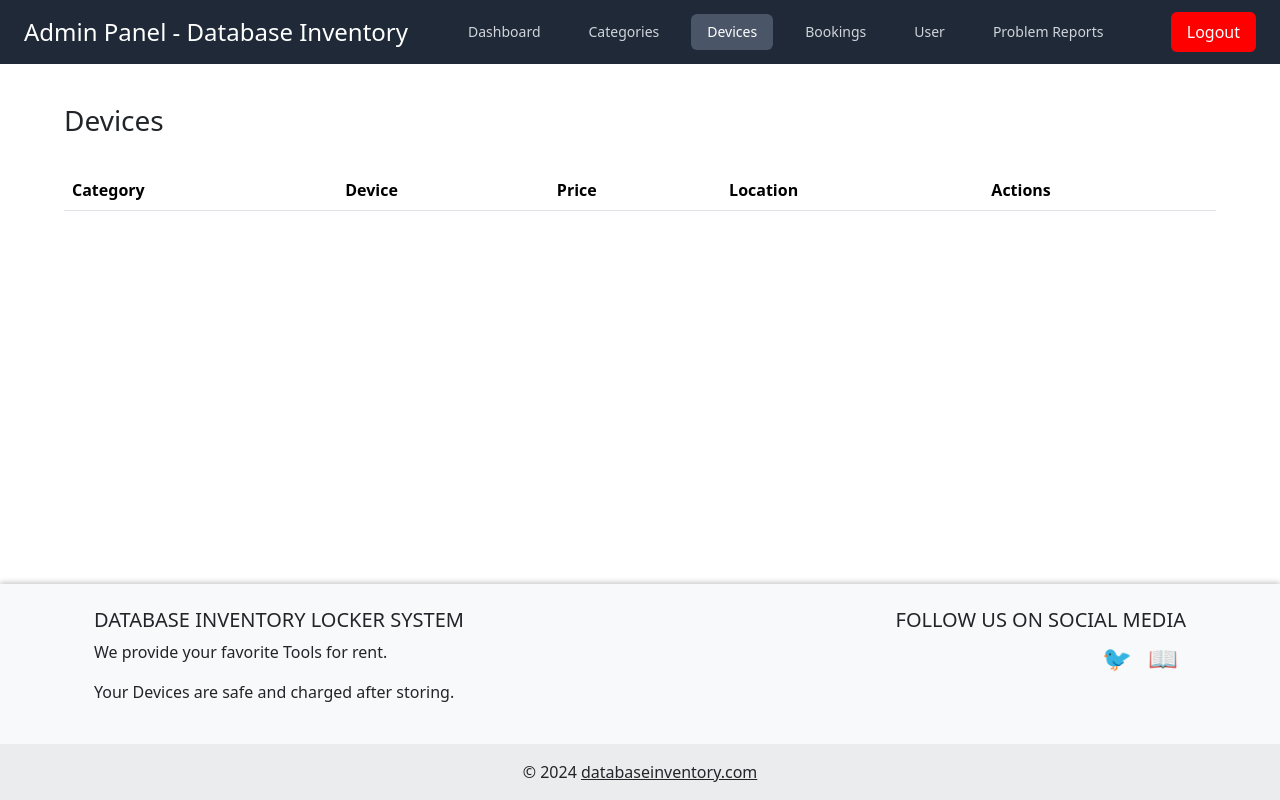
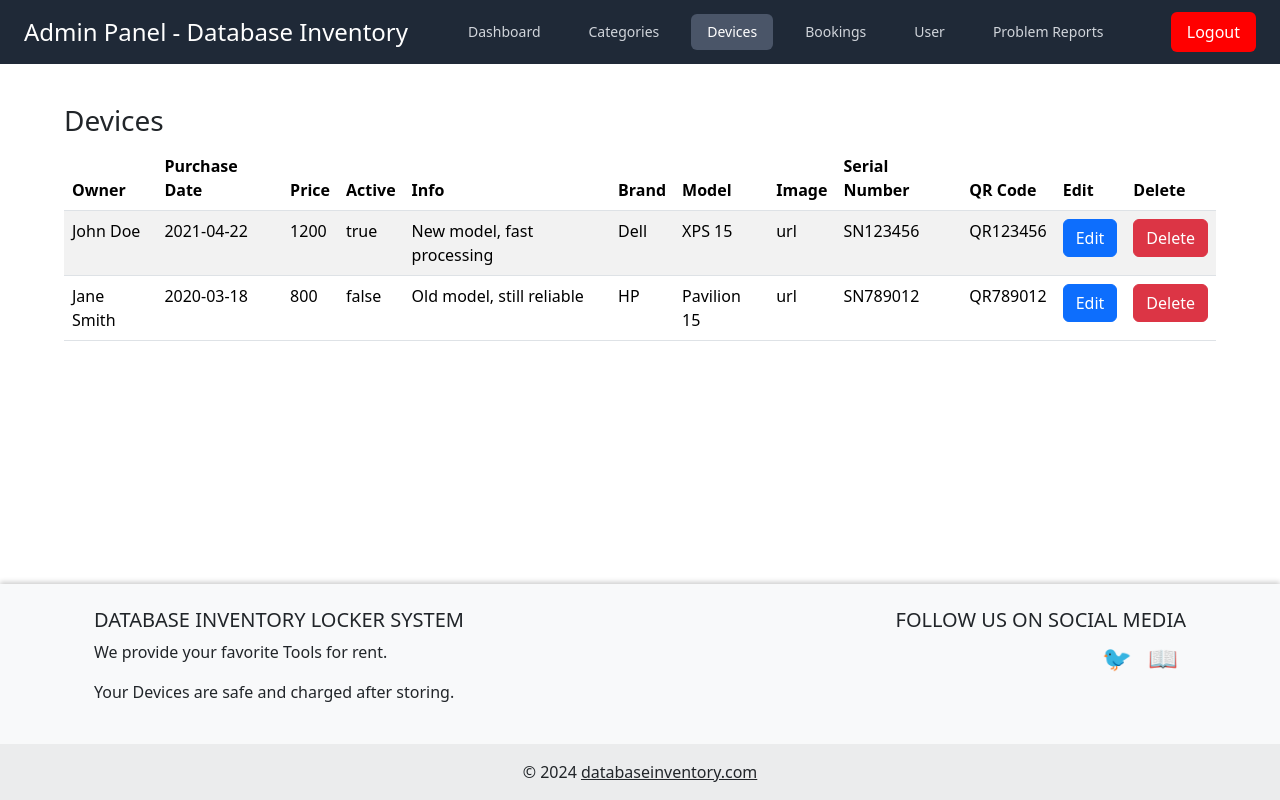
Before and after one commit to kekkeller/inventory_database_frontend, a Vue app: page /devices in a window 1280 px wide. Built offline with nearby package versions, Linux system fonts and the light colour scheme; no server answers; sample sign-in values are in the browser's storage.

Commit message:
adding device screens

```diff
--- a/src/views/Categories.vue
+++ b/src/views/Categories.vue
@@ -6,7 +6,7 @@
         <b-button variant="primary" @click="editCategory(data.item)">Edit</b-button>
       </template>
       <template #cell(delete)="data">
-        <b-button variant="danger" @click="deleteCategory(data.item.id)">Delete</b-button>
+        <b-button variant="danger" @click="confirmDelete(data.item.id)">Delete</b-button>
       </template>
     </b-table>
 
@@ -14,9 +14,20 @@
     <b-modal id="edit-modal" v-model="isEditModalVisible" title="Edit Category" @ok="saveCategory">
       <b-form-input v-if="editableCategory" v-model="editableCategory.name" placeholder="Enter category name"></b-form-input>
     </b-modal>
+
+    <!-- Confirmation Modal for deleting categories -->
+    <b-modal id="delete-modal"
+             v-model="isDeleteModalVisible"
+             title="Confirm Delete"
+             @ok="deleteCategory"
+             ok-title="Yes"
+             ok-variant="danger">
+      Are you sure you want to delete this category?
+    </b-modal>
   </div>
   <footer_component></footer_component>
 </template>
+
 
 <script lang="ts">
 import { defineComponent, ref } from 'vue';
@@ -36,8 +47,6 @@ export default defineComponent({
       { id: 3, name: "Clothing" }
     ]);
 
-
-
     const fields = [
       { key: 'id', label: 'ID' },
       { key: 'name', label: 'Name' },
@@ -46,25 +55,25 @@ export default defineComponent({
     ];
 
     const isEditModalVisible = ref(false);
-    const editableCategory = ref<Category | null>(null); // Initialize to null and set only on edit
+    const isDeleteModalVisible = ref(false);
+    const editableCategory = ref<Category | null>(null);
+    const deletingCategoryId = ref<number | null>(null);
 
     const editCategory = (category: Category) => {
-      editableCategory.value = { ...category }; // Clone the object to avoid direct mutation
+      editableCategory.value = { ...category };
       isEditModalVisible.value = true;
     };
 
-    const saveCategory = () => {
-      if (editableCategory.value) {
-        // Update the category in the array
-        const index = categories.value.findIndex(c => c.id === editableCategory.value.id);
-        categories.value[index].name = editableCategory.value.name;
-        isEditModalVisible.value = false;
-      }
+    const confirmDelete = (id: number) => {
+      deletingCategoryId.value = id;
+      isDeleteModalVisible.value = true;
     };
 
-    const deleteCategory = (id: number) => {
-      // Filter out the category by ID to delete
-      categories.value = categories.value.filter(c => c.id !== id);
+    const deleteCategory = () => {
+      if (deletingCategoryId.value !== null) {
+        categories.value = categories.value.filter(c => c.id !== deletingCategoryId.value);
+        isDeleteModalVisible.value = false;
+      }
     };
 
     return {
@@ -72,9 +81,11 @@ export default defineComponent({
       fields,
       editCategory,
       deleteCategory,
+      confirmDelete,
       isEditModalVisible,
+      isDeleteModalVisible,
       editableCategory,
-      saveCategory
+      deletingCategoryId
     }
   },
 })
--- a/src/views/Devices.vue
+++ b/src/views/Devices.vue
@@ -1,81 +1,141 @@
 <template>
   <div class="mx-auto my-10" style="width: 90%;">
     <h3 class="text-left">Devices</h3>
-    <h1 class="text-2xl mb-8"></h1>
-    <b-table striped hover :items="bookings" :fields="fields" class="w-full">
-      <template #cell(actions)="{ item }">
-        <b-button variant="secondary" @click="showDetails(item)">Edit Device</b-button>
+    <b-table striped hover :items="devices" :fields="fields" class="w-full">
+      <template #cell(edit)="data">
+        <b-button variant="primary" @click="editDevice(data.item)">Edit</b-button>
+      </template>
+      <template #cell(delete)="data">
+        <b-button variant="danger" @click="confirmDelete(data.item.id)">Delete</b-button>
       </template>
     </b-table>
 
-    <b-modal id="details-modal" v-model="isModalVisible" title="Booking Details" ok-only ok-title="Close">
-      <template v-if="selectedItem">
-        <p><b>Category:</b> {{ selectedItem.Category }}</p>
-        <p><b>Device:</b> {{ selectedItem.Device }}</p>
-        <p><b>Price:</b> {{ selectedItem.Price }}</p>
-        <p><b>Location:</b> {{ selectedItem.Location }}</p>
-      </template>
+    <!-- Modal for editing device details -->
+    <b-modal id="edit-modal" v-model="isEditModalVisible" title="Edit Device" @ok="saveDevice">
+      <b-form-input v-model="editableDevice.owner" placeholder="Owner"></b-form-input>
+      <b-form-input v-model="editableDevice.purchaseDate" placeholder="Purchase Date" type="date"></b-form-input>
+      <b-form-input v-model="editableDevice.price" placeholder="Price"></b-form-input>
+      <b-form-checkbox v-model="editableDevice.active">Active</b-form-checkbox>
+      <b-form-textarea v-model="editableDevice.info" placeholder="Info"></b-form-textarea>
+      <b-form-input v-model="editableDevice.brand" placeholder="Brand"></b-form-input>
+      <b-form-input v-model="editableDevice.model" placeholder="Model"></b-form-input>
+      <b-form-input v-model="editableDevice.image" placeholder="Image URL"></b-form-input>
+      <b-form-input v-model="editableDevice.serialNumber" placeholder="Serial Number"></b-form-input>
+      <b-form-input v-model="editableDevice.qrCode" placeholder="QR Code"></b-form-input>
+    </b-modal>
+
+    <!-- Confirmation Modal for deleting devices -->
+    <b-modal id="delete-modal"
+             v-model="isDeleteModalVisible"
+             title="Confirm Delete"
+             @ok="deleteDevice"
+             ok-title="Yes"
+             ok-variant="danger">
+      Are you sure you want to delete this device?
     </b-modal>
   </div>
   <footer_component></footer_component>
 </template>
 
+
 <script lang="ts">
-import { defineComponent, onMounted, ref } from 'vue'
-import axios from 'axios';
+import { defineComponent, ref } from 'vue';
 import Footer_component from "@/components/footer_component.vue";
 
-interface Booking {
+interface Device {
   id: number;
-  Category: string;
-  Device: string;
-  Price: string;
-  Location: string;
+  owner: string;
+  purchaseDate: string;
+  price: string;
+  active: boolean;
+  info: string;
+  brand: string;
+  model: string;
+  image: string;
+  serialNumber: string;
+  qrCode: string;
 }
 
 export default defineComponent({
-  components: {Footer_component},
+  components: { Footer_component },
   setup() {
-    const bookings = ref<Booking[]>([]);
-    const isModalVisible = ref(false);
-    const selectedItem = ref<Booking | null>(null);
+    const devices = ref<Device[]>([
+      // Beispiel-Daten für Devices
+      { id: 1, owner: "John Doe", purchaseDate: "2021-04-22", price: "1200", active: true, info: "New model, fast processing", brand: "Dell", model: "XPS 15", image: "url", serialNumber: "SN123456", qrCode: "QR123456" },
+      { id: 2, owner: "Jane Smith", purchaseDate: "2020-03-18", price: "800", active: false, info: "Old model, still reliable", brand: "HP", model: "Pavilion 15", image: "url", serialNumber: "SN789012", qrCode: "QR789012" },
+    ]);
+    const isEditModalVisible = ref(false);
+    const isDeleteModalVisible = ref(false);
+    const deletingDeviceId = ref<number | null>(null);
+
+    const editableDevice = ref<Device>({
+      id: 0,
+      owner: '',
+      purchaseDate: '',
+      price: '',
+      active: false,
+      info: '',
+      brand: '',
+      model: '',
+      image: '',
+      serialNumber: '',
+      qrCode: ''
+    });
+
 
     const fields = [
-      { key: 'Category', label: 'Category' },
-      { key: 'Device', label: 'Device' },
-      { key: 'Price', label: 'Price' },
-      { key: 'Location', label: 'Location' },
-      { key: 'actions', label: 'Actions', sortable: false }  // Add a column for actions
+      { key: 'owner', label: 'Owner' },
+      { key: 'purchaseDate', label: 'Purchase Date' },
+      { key: 'price', label: 'Price' },
+      { key: 'active', label: 'Active' },
+      { key: 'info', label: 'Info' },
+      { key: 'brand', label: 'Brand' },
+      { key: 'model', label: 'Model' },
+      { key: 'image', label: 'Image' },
+      { key: 'serialNumber', label: 'Serial Number' },
+      { key: 'qrCode', label: 'QR Code' },
+      { key: 'edit', label: 'Edit', sortable: false },
+      { key: 'delete', label: 'Delete', sortable: false }
     ];
 
-    const showDetails = (item: Booking) => {
-      selectedItem.value = item;
-      isModalVisible.value = true;
+    const editDevice = (device: Device) => {
+      editableDevice.value = { ...device };
+      isEditModalVisible.value = true;
     };
 
-    const fetchBookings = async () => {
-      try {
-        const response = await axios.get('https://api-generator.retool.com/1gXbZE/data');
-        bookings.value = response.data.map((item: any) => ({
-          id: item.id,
-          Category: item['Column 1'],
-          Device: item['Column 2'],
-          Price: item['Column 3'],
-          Location: item['Column 4']
-        }));
-      } catch (error) {
-        console.error('Failed to fetch bookings:', error);
+    const saveDevice = () => {
+      if (editableDevice.value) {
+        const index = devices.value.findIndex(d => d.id === editableDevice.value.id);
+        if (index !== -1) {
+          devices.value[index] = {...editableDevice.value};
+        }
+        isEditModalVisible.value = false;
       }
     };
 
-    onMounted(fetchBookings);
+    const confirmDelete = (id: number) => {
+      deletingDeviceId.value = id;
+      isDeleteModalVisible.value = true;
+    };
+
+    const deleteDevice = () => {
+      if (deletingDeviceId.value !== null) {
+        devices.value = devices.value.filter(d => d.id !== deletingDeviceId.value);
+        isDeleteModalVisible.value = false;
+      }
+    };
 
     return {
-      bookings,
+      devices,
       fields,
-      showDetails,
-      isModalVisible,
-      selectedItem
+      editDevice,
+      saveDevice,
+      confirmDelete,
+      deleteDevice,
+      isEditModalVisible,
+      isDeleteModalVisible,
+      editableDevice,
+      deletingDeviceId
     }
   },
 })
```
